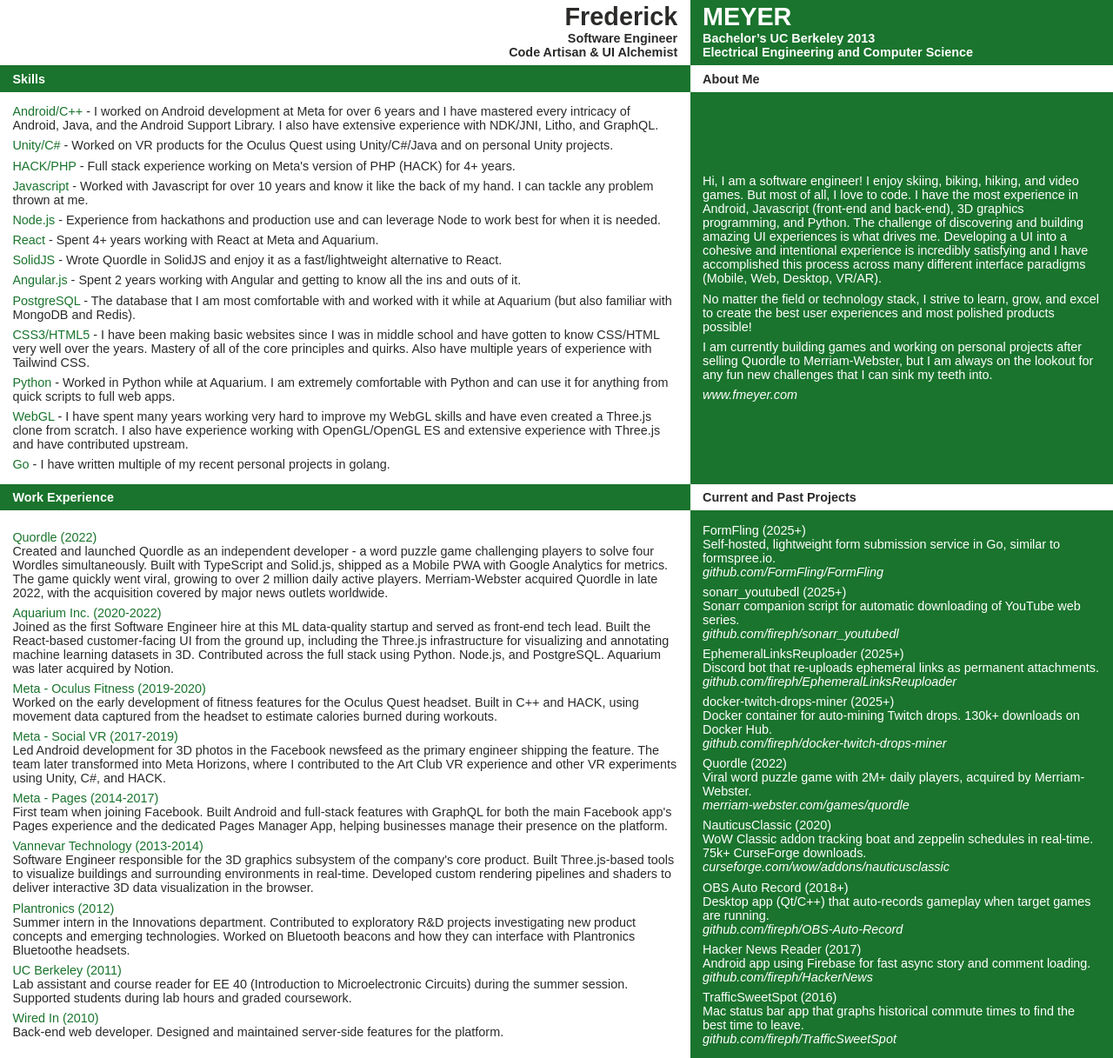
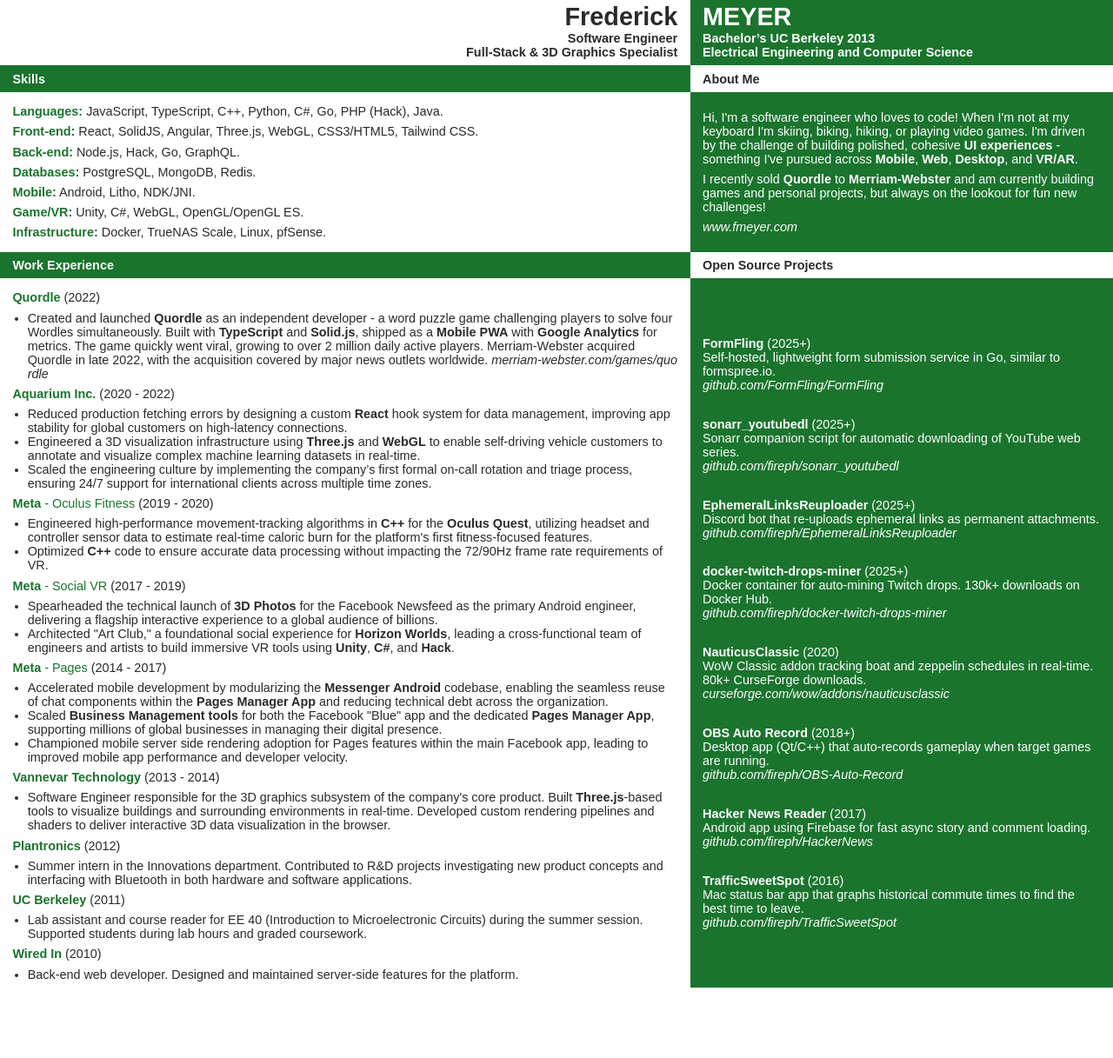
Before and after one commit to fireph/personal_website2, a website: page public/resume/index.html in a window 1280 px wide. Shown: the part 4-1221 px from the top of the page at 87% size. After the commit the page ends 1140 px from the top, so only its background shows below. Drawn offline with Linux system fonts and the light colour scheme.

Commit message:
new resume content

```diff
--- a/public/resume/index.html
+++ b/public/resume/index.html
@@ -95,6 +95,16 @@
         font-size: 1em;
         font-weight: bold;
       }
+
+      table.resume ul {
+        margin: 0;
+        padding-left: 1.2em;
+      }
+
+      table.resume .projects-content p {
+        margin-top: 2em;
+        margin-bottom: 2em;
+      }
     </style>
   </head>
   <body>
@@ -117,7 +127,7 @@
       </tr>
       <tr class="title-row-last">
         <th>
-          <span class="subtitle">Code Artisan & UI Alchemist</span>
+          <span class="subtitle">Full-Stack &amp; 3D Graphics Specialist</span>
         </th>
         <th class="green-background">
           <span class="subtitle"
@@ -132,91 +142,47 @@
       <tr>
         <td>
           <p>
-            <span class="content-title">Android/C++</span> - I worked on Android
-            development at Meta for over 6 years and I have mastered every
-            intricacy of Android, Java, and the Android Support Library. I also
-            have extensive experience with NDK/JNI, Litho, and GraphQL.
+            <span class="content-title"><b>Languages:</b></span> JavaScript,
+            TypeScript, C++, Python, C#, Go, PHP (Hack), Java.
           </p>
           <p>
-            <span class="content-title">Unity/C#</span> - Worked on VR products
-            for the Oculus Quest using Unity/C#/Java and on personal Unity
-            projects.
+            <span class="content-title"><b>Front-end:</b></span> React, SolidJS,
+            Angular, Three.js, WebGL, CSS3/HTML5, Tailwind CSS.
           </p>
           <p>
-            <span class="content-title">HACK/PHP</span> - Full stack experience
-            working on Meta's version of PHP (HACK) for 4+ years.
+            <span class="content-title"><b>Back-end:</b></span> Node.js, Hack,
+            Go, GraphQL.
           </p>
           <p>
-            <span class="content-title">Javascript</span> - Worked with
-            Javascript for over 10 years and know it like the back of my hand. I
-            can tackle any problem thrown at me.
+            <span class="content-title"><b>Databases:</b></span> PostgreSQL,
+            MongoDB, Redis.
           </p>
           <p>
-            <span class="content-title">Node.js</span> - Experience from
-            hackathons and production use and can leverage Node to work best for
-            when it is needed.
+            <span class="content-title"><b>Mobile:</b></span> Android, Litho,
+            NDK/JNI.
           </p>
           <p>
-            <span class="content-title">React</span> - Spent 4+ years working
-            with React at Meta and Aquarium.
+            <span class="content-title"><b>Game/VR:</b></span> Unity, C#, WebGL,
+            OpenGL/OpenGL ES.
           </p>
           <p>
-            <span class="content-title">SolidJS</span> - Wrote Quordle in
-            SolidJS and enjoy it as a fast/lightweight alternative to React.
-          </p>
-          <p>
-            <span class="content-title">Angular.js</span> - Spent 2 years
-            working with Angular and getting to know all the ins and outs of it.
-          </p>
-          <p>
-            <span class="content-title">PostgreSQL</span> - The database that I
-            am most comfortable with and worked with it while at Aquarium (but
-            also familiar with MongoDB and Redis).
-          </p>
-          <p>
-            <span class="content-title">CSS3/HTML5</span> - I have been making
-            basic websites since I was in middle school and have gotten to know
-            CSS/HTML very well over the years. Mastery of all of the core
-            principles and quirks. Also have multiple years of experience with
-            Tailwind CSS.
-          </p>
-          <p>
-            <span class="content-title">Python</span> - Worked in Python while
-            at Aquarium. I am extremely comfortable with Python and can use it
-            for anything from quick scripts to full web apps.
-          </p>
-          <p>
-            <span class="content-title">WebGL</span> - I have spent many years
-            working very hard to improve my WebGL skills and have even created a
-            Three.js clone from scratch. I also have experience working with
-            OpenGL/OpenGL ES and extensive experience with Three.js and have
-            contributed upstream.
-          </p>
-          <p>
-            <span class="content-title">Go</span> - I have written multiple of
-            my recent personal projects in golang.
+            <span class="content-title"><b>Infrastructure:</b></span> Docker,
+            TrueNAS Scale, Linux, pfSense.
           </p>
         </td>
         <td class="green-background">
           <p>
-            Hi, I am a software engineer! I enjoy skiing, biking, hiking, and
-            video games. But most of all, I love to code. I have the most
-            experience in Android, Javascript (front-end and back-end), 3D
-            graphics programming, and Python. The challenge of discovering and
-            building amazing UI experiences is what drives me. Developing a UI
-            into a cohesive and intentional experience is incredibly satisfying
-            and I have accomplished this process across many different interface
-            paradigms (Mobile, Web, Desktop, VR/AR).
+            Hi, I'm a software engineer who loves to code! When I'm not at my
+            keyboard I'm skiing, biking, hiking, or playing video games. I'm
+            driven by the challenge of building polished, cohesive
+            <strong>UI experiences</strong> - something I've pursued across
+            <strong>Mobile</strong>, <strong>Web</strong>,
+            <strong>Desktop</strong>, and <strong>VR/AR</strong>.
           </p>
           <p>
-            No matter the field or technology stack, I strive to learn, grow,
-            and excel to create the best user experiences and most polished
-            products possible!
-          </p>
-          <p>
-            I am currently building games and working on personal projects after
-            selling Quordle to Merriam-Webster, but I am always on the lookout
-            for any fun new challenges that I can sink my teeth into.
+            I recently sold <strong>Quordle</strong> to
+            <strong>Merriam-Webster</strong> and am currently building games and
+            personal projects, but always on the lookout for fun new challenges!
           </p>
           <p>
             <a target="_blank" href="https://www.fmeyer.com/">www.fmeyer.com</a>
@@ -225,82 +191,181 @@
       </tr>
       <tr>
         <td class="green-background header">Work Experience</td>
-        <td class="header">Current and Past Projects</td>
+        <td class="header">Open Source Projects</td>
       </tr>
       <tr>
         <td>
+          <div>
             <p>
-            <span class="content-title">Quordle (2022)</span><br />Created and
-            launched Quordle as an independent developer - a word puzzle game
-            challenging players to solve four Wordles simultaneously. Built with
-            TypeScript and Solid.js, shipped as a Mobile PWA with Google
-            Analytics for metrics. The game quickly went viral, growing to over
-            2 million daily active players. Merriam-Webster acquired Quordle in
-            late 2022, with the acquisition covered by major news outlets
+              <span class="content-title"><b>Quordle</b></span>
+              (2022)
+            </p>
+            <ul>
+              <li>
+                Created and launched <b>Quordle</b> as an independent developer
+                - a word puzzle game challenging players to solve four Wordles
+                simultaneously. Built with <b>TypeScript</b> and
+                <b>Solid.js</b>, shipped as a <b>Mobile PWA</b> with
+                <b>Google Analytics</b>
+                for metrics. The game quickly went viral, growing to over 2
+                million daily active players. Merriam-Webster acquired Quordle
+                in late 2022, with the acquisition covered by major news outlets
                 worldwide.
+                <a
+                  target="_blank"
+                  href="https://www.merriam-webster.com/games/quordle"
+                  >merriam-webster.com/games/quordle</a
+                >
+              </li>
+            </ul>
+          </div>
+          <div>
+            <p>
+              <span class="content-title"><b>Aquarium Inc.</b></span>
+              (2020 - 2022)
             </p>
+            <ul>
+              <li>
+                Reduced production fetching errors by designing a custom
+                <b>React</b>
+                hook system for data management, improving app stability for
+                global customers on high-latency connections.
+              </li>
+              <li>
+                Engineered a 3D visualization infrastructure using
+                <b>Three.js</b> and <b>WebGL</b> to enable self-driving vehicle
+                customers to annotate and visualize complex machine learning
+                datasets in real-time.
+              </li>
+              <li>
+                Scaled the engineering culture by implementing the company’s
+                first formal on-call rotation and triage process, ensuring 24/7
+                support for international clients across multiple time zones.
+              </li>
+            </ul>
+          </div>
+          <div>
             <p>
-            <span class="content-title">Aquarium Inc. (2020-2022)</span
-            ><br />Joined as the first Software Engineer hire at this ML
-            data-quality startup and served as front-end tech lead. Built the
-            React-based customer-facing UI from the ground up, including the
-            Three.js infrastructure for visualizing and annotating machine
-            learning datasets in 3D. Contributed across the full stack using
-            Python. Node.js, and PostgreSQL. Aquarium was later acquired by
-            Notion.
+              <span class="content-title"><b>Meta</b> - Oculus Fitness</span>
+              (2019 - 2020)
             </p>
+            <ul>
+              <li>
+                Engineered high-performance movement-tracking algorithms in
+                <b>C++</b>
+                for the <b>Oculus Quest</b>, utilizing headset and controller
+                sensor data to estimate real-time caloric burn for the
+                platform's first fitness-focused features.
+              </li>
+              <li>
+                Optimized <b>C++</b> code to ensure accurate data processing
+                without impacting the 72/90Hz frame rate requirements of VR.
+              </li>
+            </ul>
+          </div>
+          <div>
             <p>
-            <span class="content-title">Meta - Oculus Fitness (2019-2020)</span
-            ><br />Worked on the early development of fitness features for the
-            Oculus Quest headset. Built in C++ and HACK, using movement data
-            captured from the headset to estimate calories burned during
-            workouts.
+              <span class="content-title"><b>Meta</b> - Social VR</span>
+              (2017 - 2019)
             </p>
+            <ul>
+              <li>
+                Spearheaded the technical launch of <b>3D Photos</b> for the
+                Facebook Newsfeed as the primary Android engineer, delivering a
+                flagship interactive experience to a global audience of
+                billions.
+              </li>
+              <li>
+                Architected "Art Club," a foundational social experience for
+                <b>Horizon Worlds</b>, leading a cross-functional team of
+                engineers and artists to build immersive VR tools using
+                <b>Unity</b>, <b>C#</b>, and <b>Hack</b>.
+              </li>
+            </ul>
+          </div>
+          <div>
             <p>
-            <span class="content-title">Meta - Social VR (2017-2019)</span
-            ><br />Led Android development for 3D photos in the Facebook
-            newsfeed as the primary engineer shipping the feature. The team
-            later transformed into Meta Horizons, where I contributed to the Art
-            Club VR experience and other VR experiments using Unity, C#, and
-            HACK.
+              <span class="content-title"><b>Meta</b> - Pages</span>
+              (2014 - 2017)
             </p>
+            <ul>
+              <li>
+                Accelerated mobile development by modularizing the
+                <b>Messenger Android</b> codebase, enabling the seamless reuse
+                of chat components within the <b>Pages Manager App</b> and
+                reducing technical debt across the organization.
+              </li>
+              <li>
+                Scaled <b>Business Management tools</b> for both the Facebook
+                "Blue" app and the dedicated <b>Pages Manager App</b>,
+                supporting millions of global businesses in managing their
+                digital presence.
+              </li>
+              <li>
+                Championed mobile server side rendering adoption for Pages
+                features within the main Facebook app, leading to improved
+                mobile app performance and developer velocity.
+              </li>
+            </ul>
+          </div>
+          <div>
             <p>
-            <span class="content-title">Meta - Pages (2014-2017)</span
-            ><br />First team when joining Facebook. Built Android and
-            full-stack features with GraphQL for both the main Facebook app's
-            Pages experience and the dedicated Pages Manager App, helping
-            businesses manage their presence on the platform.
+              <span class="content-title"><b>Vannevar Technology</b></span>
+              (2013 - 2014)
             </p>
-          <p>
-            <span class="content-title">Vannevar Technology (2013-2014)</span
-            ><br />Software Engineer responsible for the 3D graphics subsystem
-            of the company's core product. Built Three.js-based tools to
+            <ul>
+              <li>
+                Software Engineer responsible for the 3D graphics subsystem of
+                the company's core product. Built <b>Three.js</b>-based tools to
                 visualize buildings and surrounding environments in real-time.
                 Developed custom rendering pipelines and shaders to deliver
                 interactive 3D data visualization in the browser.
+              </li>
+            </ul>
+          </div>
+          <div>
+            <p>
+              <span class="content-title"><b>Plantronics</b></span>
+              (2012)
             </p>
+            <ul>
+              <li>
+                Summer intern in the Innovations department. Contributed to
+                R&amp;D projects investigating new product concepts and
+                interfacing with Bluetooth in both hardware and software
+                applications.
+              </li>
+            </ul>
+          </div>
+          <div>
             <p>
-            <span class="content-title">Plantronics (2012)</span><br />Summer
-            intern in the Innovations department. Contributed to exploratory
-            R&amp;D projects investigating new product concepts and emerging
-            technologies. Worked on Bluetooth beacons and how they can interface
-            with Plantronics Bluetoothe headsets.
+              <span class="content-title"><b>UC Berkeley</b></span>
+              (2011)
             </p>
-          <p>
-            <span class="content-title">UC Berkeley (2011)</span><br />Lab
-            assistant and course reader for EE 40 (Introduction to
+            <ul>
+              <li>
+                Lab assistant and course reader for EE 40 (Introduction to
                 Microelectronic Circuits) during the summer session. Supported
                 students during lab hours and graded coursework.
+              </li>
+            </ul>
+          </div>
+          <div>
+            <p>
+              <span class="content-title"><b>Wired In</b></span>
+              (2010)
             </p>
+            <ul>
+              <li>
+                Back-end web developer. Designed and maintained server-side
+                features for the platform.
+              </li>
+            </ul>
+          </div>
+        </td>
+        <td class="green-background projects-content">
           <p>
-            <span class="content-title">Wired In (2010)</span><br />Back-end web
-            developer. Designed and maintained server-side features for the
-            platform.
-          </p>
-        </td>
-        <td class="green-background">
-          <p>
-            <span class="content-title">FormFling (2025+)</span
+            <span class="content-title"><b>FormFling</b> (2025+)</span
             ><br />Self-hosted, lightweight form submission service in Go,
             similar to formspree.io.<br />
             <a target="_blank" href="https://github.com/FormFling/FormFling"
@@ -308,7 +373,7 @@
             >
           </p>
           <p>
-            <span class="content-title">sonarr_youtubedl (2025+)</span
+            <span class="content-title"><b>sonarr_youtubedl</b> (2025+)</span
             ><br />Sonarr companion script for automatic downloading of YouTube
             web series.<br />
             <a target="_blank" href="https://github.com/fireph/sonarr_youtubedl"
@@ -316,7 +381,8 @@
             >
           </p>
           <p>
-            <span class="content-title">EphemeralLinksReuploader (2025+)</span
+            <span class="content-title"
+              ><b>EphemeralLinksReuploader</b> (2025+)</span
             ><br />Discord bot that re-uploads ephemeral links as permanent
             attachments.<br />
             <a
@@ -326,7 +392,8 @@
             >
           </p>
           <p>
-            <span class="content-title">docker-twitch-drops-miner (2025+)</span
+            <span class="content-title"
+              ><b>docker-twitch-drops-miner</b> (2025+)</span
             ><br />Docker container for auto-mining Twitch drops. 130k+
             downloads on Docker Hub.<br />
             <a
@@ -336,18 +403,9 @@
             >
           </p>
           <p>
-            <span class="content-title">Quordle (2022)</span><br />Viral word
-            puzzle game with 2M+ daily players, acquired by Merriam-Webster.<br />
-            <a
-              target="_blank"
-              href="https://www.merriam-webster.com/games/quordle"
-              >merriam-webster.com/games/quordle</a
-            >
-          </p>
-          <p>
-            <span class="content-title">NauticusClassic (2020)</span><br />WoW
-            Classic addon tracking boat and zeppelin schedules in real-time.
-            75k+ CurseForge downloads.<br />
+            <span class="content-title"><b>NauticusClassic</b> (2020)</span
+            ><br />WoW Classic addon tracking boat and zeppelin schedules in
+            real-time. 80k+ CurseForge downloads.<br />
             <a
               target="_blank"
               href="https://www.curseforge.com/wow/addons/nauticusclassic"
@@ -355,7 +413,7 @@
             >
           </p>
           <p>
-            <span class="content-title">OBS Auto Record (2018+)</span
+            <span class="content-title"><b>OBS Auto Record</b> (2018+)</span
             ><br />Desktop app (Qt/C++) that auto-records gameplay when target
             games are running.<br />
             <a target="_blank" href="https://github.com/fireph/OBS-Auto-Record"
@@ -363,7 +421,7 @@
             >
           </p>
           <p>
-            <span class="content-title">Hacker News Reader (2017)</span
+            <span class="content-title"><b>Hacker News Reader</b> (2017)</span
             ><br />Android app using Firebase for fast async story and comment
             loading.<br />
             <a target="_blank" href="https://github.com/fireph/HackerNews"
@@ -371,9 +429,9 @@
             >
           </p>
           <p>
-            <span class="content-title">TrafficSweetSpot (2016)</span><br />Mac
-            status bar app that graphs historical commute times to find the best
-            time to leave.<br />
+            <span class="content-title"><b>TrafficSweetSpot</b> (2016)</span
+            ><br />Mac status bar app that graphs historical commute times to
+            find the best time to leave.<br />
             <a target="_blank" href="https://github.com/fireph/TrafficSweetSpot"
               >github.com/fireph/TrafficSweetSpot</a
             >
```
Lines whose indentation alone changed are shown as unchanged.
